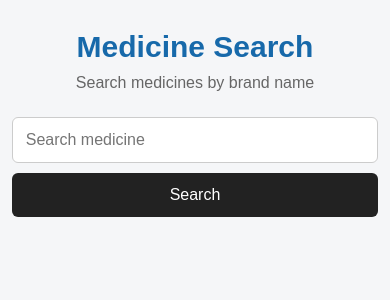
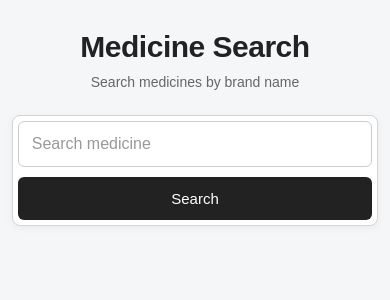
Before and after one commit to ShashankGanapatiNaik/Medibuddy, a React (Vite) app: page / in a window 390 px wide. Shown: the top 300 px of the page. Built offline with nearby package versions, Linux system fonts and the light colour scheme.

Commit message:
navbar style is change

```diff
--- a/src/components/MedicineCard.css
+++ b/src/components/MedicineCard.css
@@ -1,29 +1,33 @@
 .medicine-card {
-  background: white;
-  border: 1px solid #ddd;
-  border-radius: 10px;
-  padding: 20px;
+  background: #ffffff;
+  border: 1px solid #e2e8f0;
+  border-radius: 12px;
+  padding: 22px;
   cursor: pointer;
-  transition: 0.2s;
+  transition: all 0.2s ease;
 }
+
 .medicine-card:hover {
   transform: translateY(-3px);
-  box-shadow: 0 5px 15px rgba(0, 0, 0, 0.1);
+  border-color: #93c5fd;
+  box-shadow: 0 8px 20px rgba(37, 99, 235, 0.1);
 }
 
 .medicine-card h2 {
-  margin: 0 0 15px;
-  font-size: 22px;
-  color: #222;
+  margin: 0 0 18px;
+  color: #1769aa;
+  font-size: 21px;
+  font-weight: 600;
 }
 
 .medicine-card p {
-  margin: 8px 0;
-  color: #555;
+  margin: 10px 0;
+  color: #64748b;
   font-size: 15px;
   line-height: 1.5;
 }
 
 .medicine-card strong {
-  color: #222;
+  color: #334155;
+  font-weight: 600;
 }
--- a/src/components/SearchBar.css
+++ b/src/components/SearchBar.css
@@ -1,57 +1,49 @@
-* {
-  box-sizing: border-box;
+.search-bar {
+  display: flex;
+  width: 100%;
+  max-width: 650px;
+  margin: 25px auto;
+  background: white;
+  border: 1px solid #d5d5d5;
+  border-radius: 8px;
+  padding: 5px;
+  box-shadow: 0 2px 8px rgba(0, 0, 0, 0.05);
 }
 
-body {
-  margin: 0;
-  font-family: Arial, sans-serif;
-  background: #f4f8fb;
-  color: #1f2937;
+.search-bar input {
+  flex: 1;
+  border: none;
+  outline: none;
+  padding: 12px 15px;
+  font-size: 16px;
+  color: #222;
+  background: transparent;
 }
 
-.search-page {
-  max-width: 1100px;
-  margin: 0 auto;
-  padding: 70px 20px;
+.search-bar input::placeholder {
+  color: #999;
 }
 
-.search-page h1 {
-  text-align: center;
-  margin: 0;
-  font-size: 38px;
-  color: #1769aa;
+.search-bar button {
+  border: none;
+  border-radius: 6px;
+  padding: 0 24px;
+  background: #222;
+  color: white;
+  font-size: 15px;
+  cursor: pointer;
 }
 
-.subtitle {
-  text-align: center;
-  color: #6b7280;
-  margin-top: 10px;
-  font-size: 16px;
+.search-bar button:hover {
+  background: #444;
 }
 
-.medicine-list {
-  display: grid;
-  grid-template-columns: repeat(2, 1fr);
-  gap: 20px;
-  margin-top: 40px;
-}
-
-.message {
-  text-align: center;
-  margin-top: 30px;
-  color: #6b7280;
-}
-
-@media (max-width: 700px) {
-  .search-page {
-    padding: 40px 15px;
+@media (max-width: 600px) {
+  .search-bar {
+    margin: 20px auto;
   }
 
-  .search-page h1 {
-    font-size: 30px;
-  }
-
-  .medicine-list {
-    grid-template-columns: 1fr;
+  .search-bar button {
+    padding: 0 16px;
   }
 }
--- a/src/pages/MedicineDetails.css
+++ b/src/pages/MedicineDetails.css
@@ -1,42 +1,63 @@
 .details-page {
-  max-width: 800px;
-  margin: 40px auto;
-  padding: 20px;
+  min-height: 100vh;
+  max-width: 900px;
+  margin: 0 auto;
+  padding: 50px 20px;
 }
 
 .back-button {
+  display: inline-flex;
+  align-items: center;
+  gap: 8px;
   padding: 10px 18px;
-  border: none;
-  border-radius: 6px;
+  margin-bottom: 25px;
+
   background: #222;
   color: white;
+
+  border: none;
+  border-radius: 7px;
+
+  font-size: 14px;
+  font-weight: 500;
+
   cursor: pointer;
-  margin-bottom: 20px;
+  transition: all 0.2s ease;
 }
 
 .back-button:hover {
   background: #444;
+  transform: translateX(-2px);
 }
 
 .details-card {
-  background: white;
-  border: 1px solid #ddd;
-  border-radius: 10px;
-  padding: 30px;
+  background: #ffffff;
+  border: 1px solid #e1e1e1;
+  border-radius: 14px;
+  padding: 35px;
+
+  box-shadow: 0 8px 25px rgba(0, 0, 0, 0.06);
 }
+.details-card h1 {
+  margin: 0 0 30px;
 
-.details-card h1 {
-  margin-top: 0;
-  margin-bottom: 25px;
-  font-size: 28px;
+  padding-bottom: 22px;
+  border-bottom: 1px solid #e5e5e5;
+
+  color: #222;
+  font-size: 32px;
+  font-weight: 600;
 }
 
 .detail {
-  display: flex;
-  justify-content: space-between;
-  gap: 20px;
-  padding: 15px 0;
-  border-bottom: 1px solid #eee;
+  display: grid;
+  grid-template-columns: 220px 1fr;
+
+  align-items: center;
+
+  padding: 17px 0;
+
+  border-bottom: 1px solid #eeeeee;
 }
 
 .detail:last-child {
@@ -44,34 +65,69 @@
 }
 
 .detail strong {
-  color: #222;
+  color: #333;
+  font-size: 15px;
+  font-weight: 600;
 }
 
 .detail span {
   color: #666;
-  text-align: right;
+  font-size: 15px;
+  line-height: 1.5;
+  word-break: break-word;
+}
+
+.details-page > h2 {
+  text-align: center;
+  margin-bottom: 20px;
+  color: #555;
+}
+
+.details-page > button:not(.back-button) {
+  display: block;
+  margin: 0 auto;
+
+  padding: 10px 20px;
+
+  background: #222;
+  color: white;
+
+  border: none;
+  border-radius: 7px;
+
+  cursor: pointer;
 }
 
 @media (max-width: 600px) {
   .details-page {
-    margin: 20px auto;
-    padding: 15px;
+    padding: 30px 15px;
   }
 
   .details-card {
-    padding: 20px;
+    padding: 22px;
+    border-radius: 10px;
   }
 
   .details-card h1 {
-    font-size: 24px;
+    font-size: 25px;
+    margin-bottom: 20px;
   }
 
   .detail {
-    flex-direction: column;
-    gap: 5px;
+    grid-template-columns: 1fr;
+    gap: 6px;
+    padding: 14px 0;
+  }
+
+  .detail strong {
+    font-size: 14px;
   }
 
   .detail span {
-    text-align: left;
+    font-size: 14px;
+  }
+
+  .back-button {
+    margin-bottom: 18px;
   }
 }
--- a/src/pages/MedicineDetails.jsx
+++ b/src/pages/MedicineDetails.jsx
@@ -1,4 +1,4 @@
-//import "./MedicineDetails.css";
+import "./MedicineDetails.css";
 function MedicineDetails({ medicine, onBack }) {
   if (!medicine) {
     return (
--- a/src/pages/SearchPage.css
+++ b/src/pages/SearchPage.css
@@ -0,0 +1,57 @@
+.search-page {
+  max-width: 1100px;
+  margin: 0 auto;
+  padding: 60px 20px;
+}
+
+.search-page h1 {
+  text-align: center;
+  margin: 0;
+  color: #222;
+  font-size: 38px;
+  font-weight: 600;
+  letter-spacing: -0.5px;
+}
+
+.subtitle {
+  text-align: center;
+  margin: 10px 0 30px;
+  color: #777;
+  font-size: 16px;
+}
+
+.search-page .search-bar {
+  margin-bottom: 45px;
+}
+
+.medicine-list {
+  display: grid;
+  grid-template-columns: repeat(2, 1fr);
+  gap: 22px;
+}
+
+.message {
+  text-align: center;
+  margin: 40px 0;
+  color: #777;
+  font-size: 16px;
+}
+
+@media (max-width: 700px) {
+  .search-page {
+    padding: 40px 15px;
+  }
+
+  .search-page h1 {
+    font-size: 30px;
+  }
+
+  .subtitle {
+    font-size: 14px;
+  }
+
+  .medicine-list {
+    grid-template-columns: 1fr;
+    gap: 15px;
+  }
+}
--- a/src/pages/SearchPage.jsx
+++ b/src/pages/SearchPage.jsx
@@ -4,7 +4,7 @@ import MedicineCard from "../components/MedicineCard";
 import Loading from "../components/Loading";
 import ErrorMessage from "../components/ErrorMessage";
 import { searchMedicines } from "../services/fdaApi";
-//import "./SearchPage.css";
+import "./SearchPage.css";
 
 function SearchPage({ onSelectMedicine }) {
   const [search, setSearch] = useState("");
```
